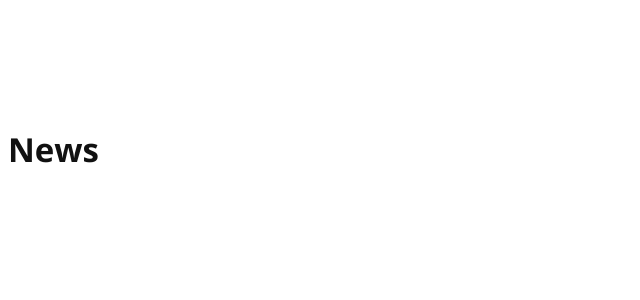
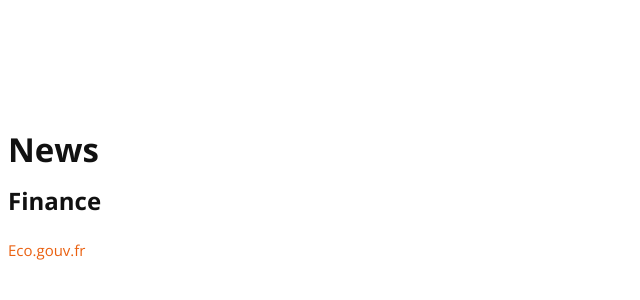
Before and after one commit to cylmat/cylmat.github.io, a Jekyll site: the page built from _pages/news.md, in a window 1280 px wide. Shown: the top 300 px of the page, without its empty margins (0-640 px from the left). Built offline with Jekyll 4.4.1, drawn with Linux system fonts in a browser that asks for light colours; nearby versions of some CDN libraries; our own code applies the rules of GitHub Pages for plain Markdown files.

Commit message:
Update news.md

```diff
--- a/_pages/news.md
+++ b/_pages/news.md
@@ -1 +1,4 @@
 # News
+
+## Finance
+[Eco.gouv.fr](https://www.economie.gouv.fr)
```
